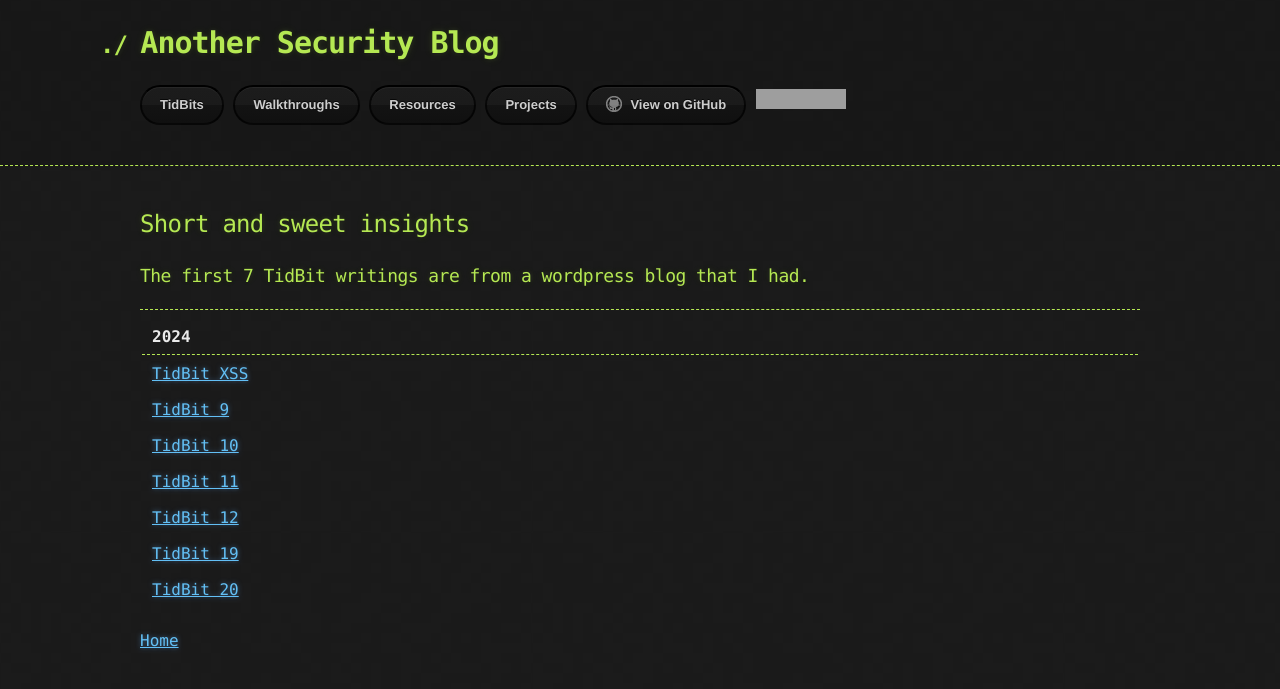
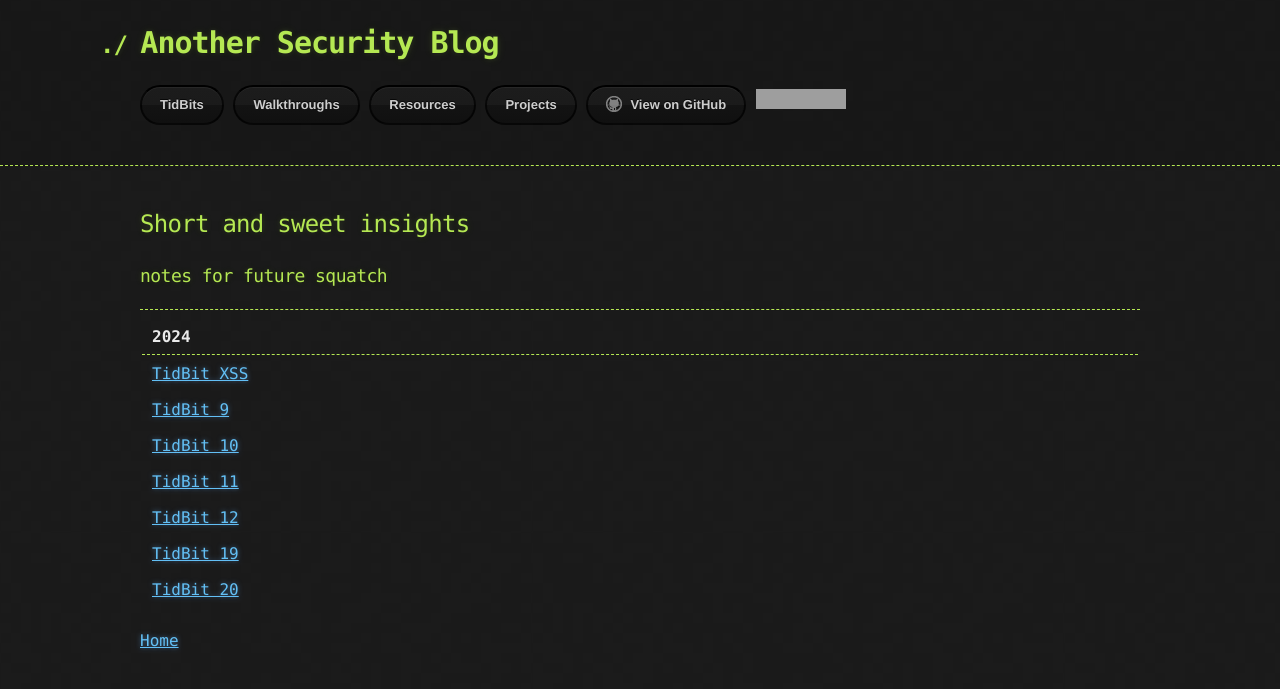
Before and after one commit to CyberCasquatch/cybercasquatch.github.io, a Jekyll site: the page built from TidBits-Main.md, in a window 1280 px wide. Shown: the top 689 px of the page. Built offline with Jekyll 4.4.1, drawn with Linux system fonts in a browser that asks for light colours; the repository's description, which GitHub fills in, is left out; grey boxes are pictures that could not be loaded.

Commit message:
Update TidBits-Main.md

```diff
--- a/TidBits-Main.md
+++ b/TidBits-Main.md
@@ -7,7 +7,7 @@ comments: false
 ---
 
 ## Short and sweet insights
-### The first 7 TidBit writings are from a wordpress blog that I had.
+### notes for future squatch
 
 ***
 
```
